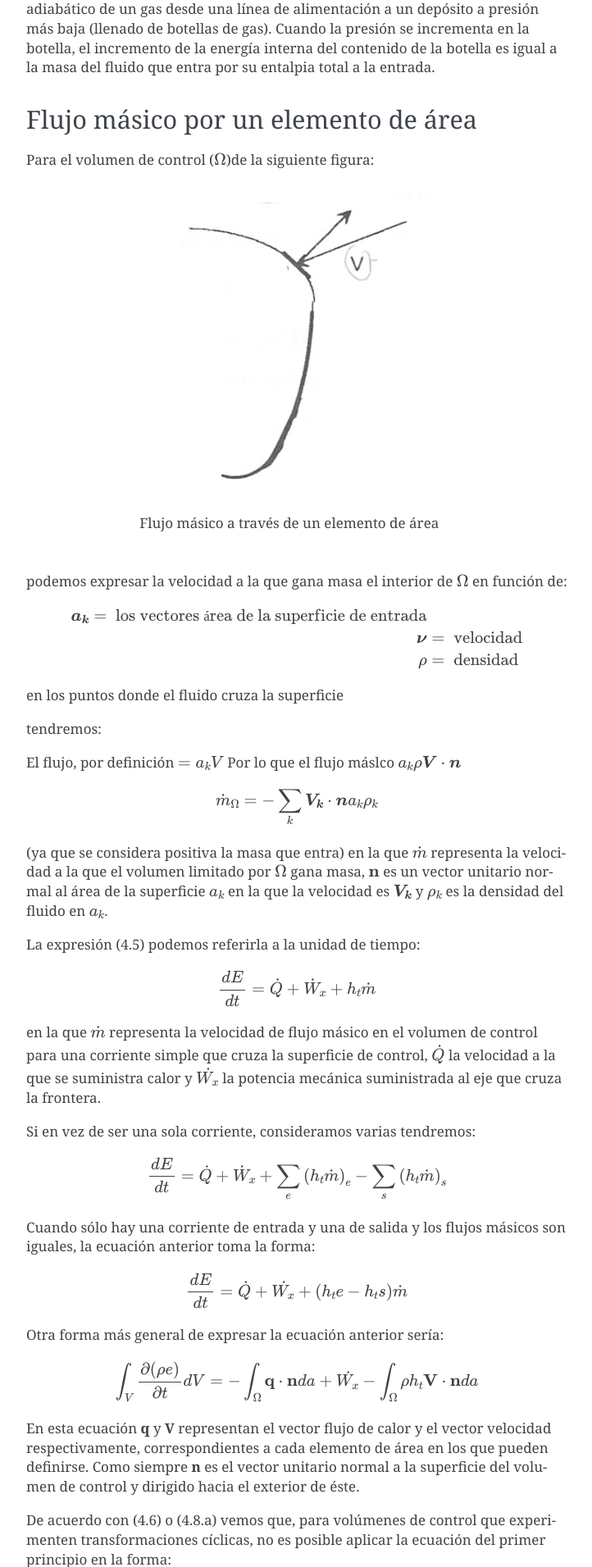
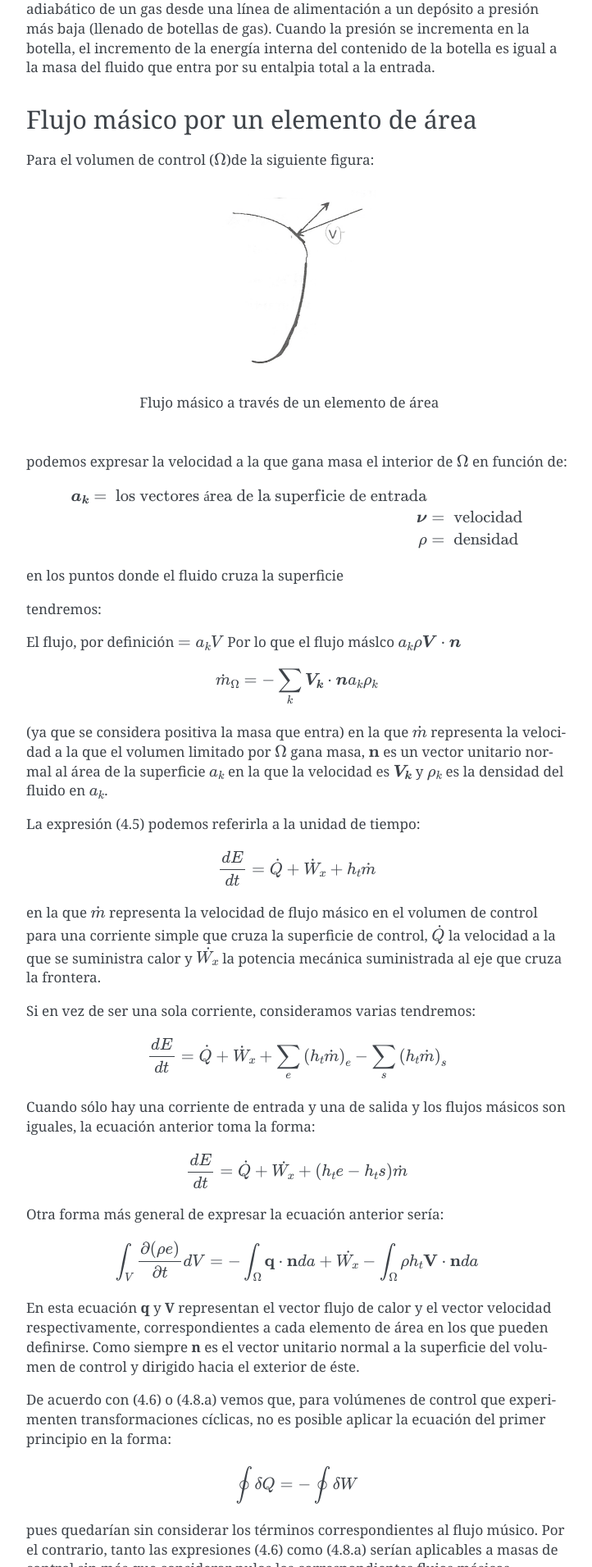
Before and after one commit to mantielero/termodinamica, a Sphinx documentation site: the page built from source/sistemas_abiertos_primer_principio.rst, in a window 1280 px wide. Shown: the part 3430-5341 px from the top of the page at 82% size, without its empty margins (388-1110 px from the left). Built offline with Sphinx 7.4.7, drawn with Linux system fonts in a browser that asks for light colours; pages that are not in the unit, such as notebooks, are missing from menus.

Commit message:
Update sistemas_abiertos_primer_principio.rst

```diff
--- a/source/sistemas_abiertos_primer_principio.rst
+++ b/source/sistemas_abiertos_primer_principio.rst
@@ -151,7 +151,7 @@ Flujo másico por un elemento de área
 Para el volumen de control (:math:`\Omega`)de la siguiente figura:
 
 .. figure:: ./img/flujo_masico.png
-   :width: 50%
+   :width: 30%
    :align: center
 
    Flujo másico a través de un elemento de área
```
